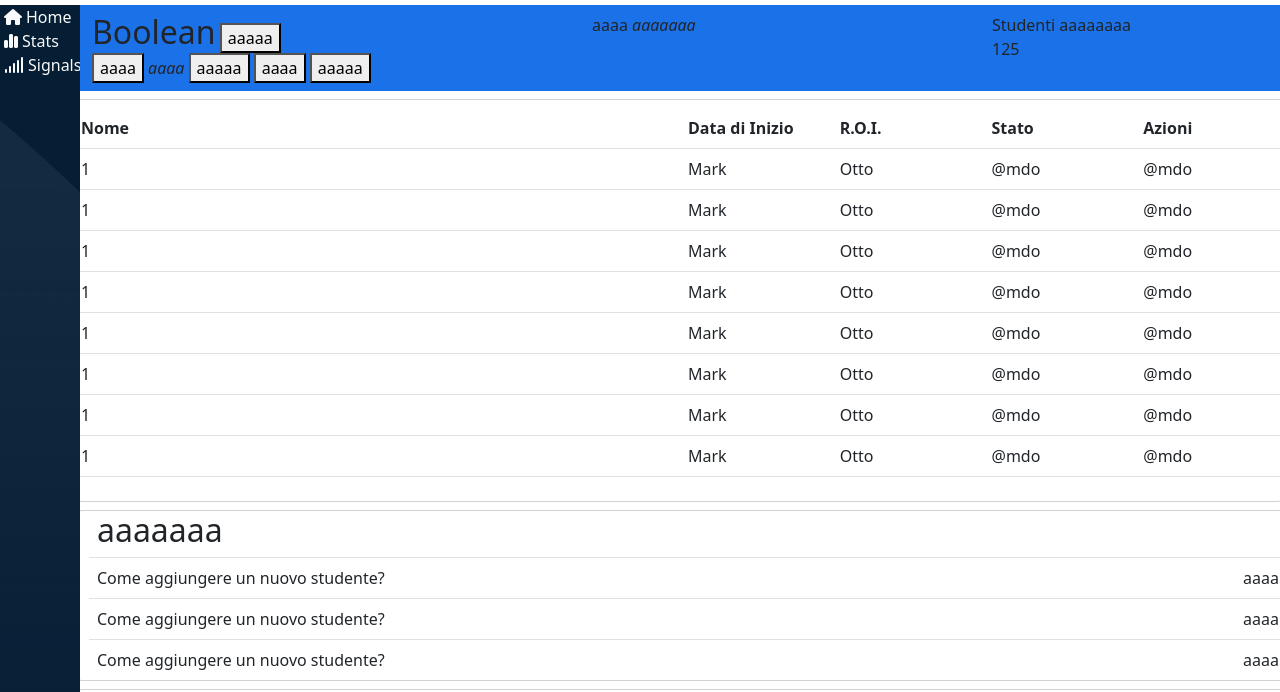
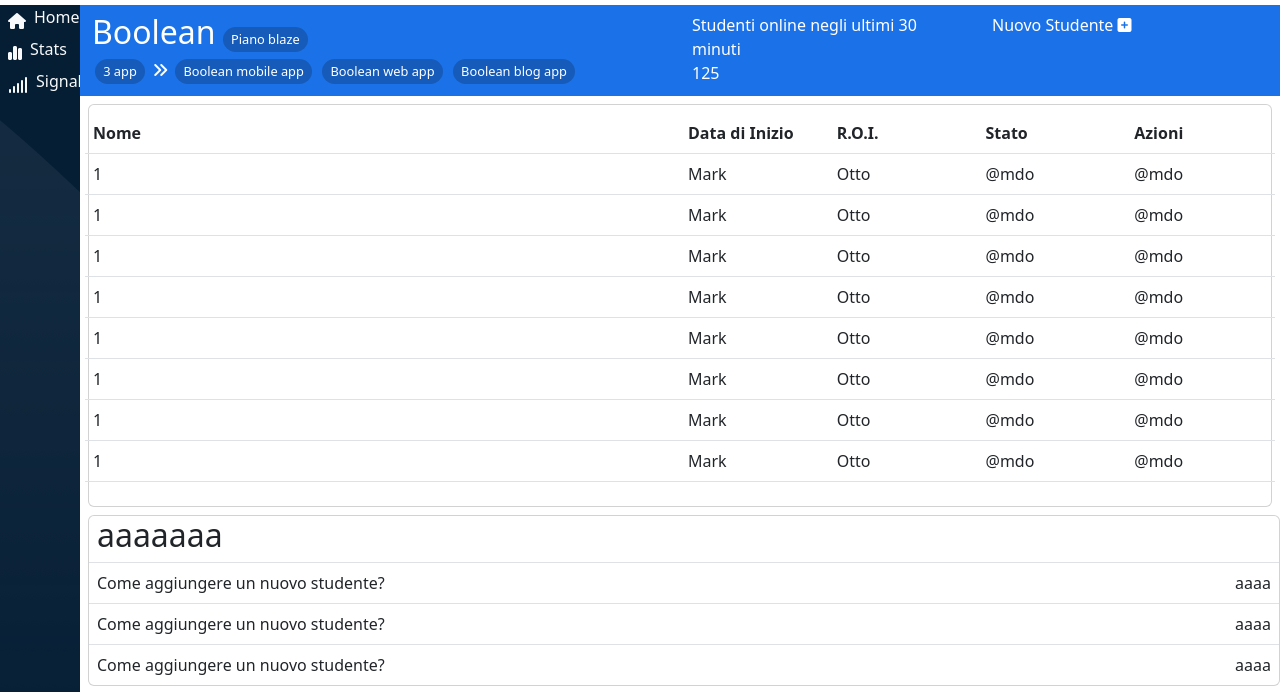
Before and after one commit to Al-Giovinetti/html-css-bootstrap-dashboard, a plain HTML site: page index.html in a window 1280 px wide. Shown: the part 45-737 px from the top of the page. Drawn offline with nearby package versions, Linux system fonts and the light colour scheme.

Commit message:
Header del main

```diff
--- a/css/style.css
+++ b/css/style.css
@@ -19,10 +19,25 @@ header img{
 main>div>div{
     width: 100%;
     overflow-y: auto;
+    height:calc(100vh - 50px); ;
 }
 
 img{
     width: 100%;
+}
+
+.my_button{
+    color: white;
+    background-color:#165BBA;
+    border: 0;
+    border-radius: 15px;
+    padding:0.2rem 0.5rem;
+    margin: 0.2rem;
+    font-size: 0.8rem;
+}
+
+main header{
+    color: white;
 }
 
 /* Colorazioni */
--- a/index.html
+++ b/index.html
@@ -44,52 +44,51 @@
             <nav class="d-flex flex-column justify-content-between my_bg-dark text-light">
                 <div>
                     <div class="d-flex justify-content-center justify-content-lg-start">
-                        <i class="fa-solid fa-house p-1"></i>
+                        <i class="fa-solid fa-house p-2"></i>
                         <span class="d-none d-lg-inline">Home</span>
                     </div>
                     <div class="d-flex justify-content-center justify-content-lg-start">
-                        <i class="fa-solid fa-chart-simple p-1"></i>
+                        <i class="fa-solid fa-chart-simple p-2"></i>
                         <span class="d-none d-lg-inline">Stats</span>
                     </div>
                     <div class="d-flex justify-content-center justify-content-lg-start">
-                        <i class="fa-solid fa-signal p-1"></i>
+                        <i class="fa-solid fa-signal p-2"></i>
                         <span class="d-none d-lg-inline">Signals</span>
                     </div>
                 </div>
                 <div class="d-flex justify-content-center">
-                    <i class="fa-solid fa-gear p-1 "></i>
+                    <i class="fa-solid fa-gear p-2 "></i>
                     <span class="d-none d-lg-inline">Admin</span>
                 </div>
             </nav>
             <!-- Corpo centrale -->
             <div class="container-fluid p-0">
-                <div class="row">
                 <!-- header del main -->
-                <header class=" col-12 my_header-sx my_bg-lightblue">
+                <header class=" my_bg-lightblue">
                     <div class="container-fluid">
-                        <div class="row justify-content-between">
-                            <div class="col-12 col-md col-lg-3 py-2">
-                                <span>aaaa</span>
-                                <i>aaaaaaa</i>
+                        <div class="row justify-content-between ">
+                            <div class="col-12 col-md col-lg-3 py-2 order-md-3">
+                                <span>Nuovo Studente</span>
+                                <i class="fa-solid fa-square-plus "></i>
                             </div>
-                            <div class="col-12 col-md-4 order-md-first py-2 ">
+                            <div class="col-12 col-md col-lg order-md-1 py-2 ">
                                 <div>
                                     <h2 class="d-inline">Boolean</h2>
-                                    <button>aaaaa</button>
+                                    <button class=" my_button">Piano blaze</button>
                                 </div>
                                 <div>
-                                    <button>aaaa</button>
-                                    <i>aaaa</i>
-                                    <button class="d-lg-none">aaaaa</button>
+                                    <button class=" my_button">3 app</button>
+                                    <i class="fa-solid fa-angles-right"></i>
+                                    <button class="d-lg-none my_button">aaaaa</button>
                                     <div class="d-none d-lg-inline">
-                                        <button>aaaaa</button>
-                                        <button>aaaa</button>
-                                        <button>aaaaa</button>
+                                        <button class=" my_button">Boolean mobile app</button>
+                                        <button class=" my_button">Boolean web app</button>
+                                        <button class=" my_button">Boolean blog app</button>
                                     </div>
                                 </div>
                             </div>
-                            <div class="col-12 col-md col-lg-3 py-2">
-                                <span class="d-block">Studenti aaaaaaaa</span>
+                            <div class="col-12 col-md col-lg-3 py-2 order-md-2">
+                                <span class="d-block">Studenti online negli ultimi 30 minuti</span>
                                 <span class="d-block">125</span>
                             </div>
                         </div>
@@ -97,7 +96,7 @@
                 </header>
                 <!-- sezione tabella -->
                 <section class="p-2">
-                    <div class="container-fluid card p-2">
+                    <div class="card p-2">
                         <table class="table">
                             <thead>
                             <tr class="row">
```
